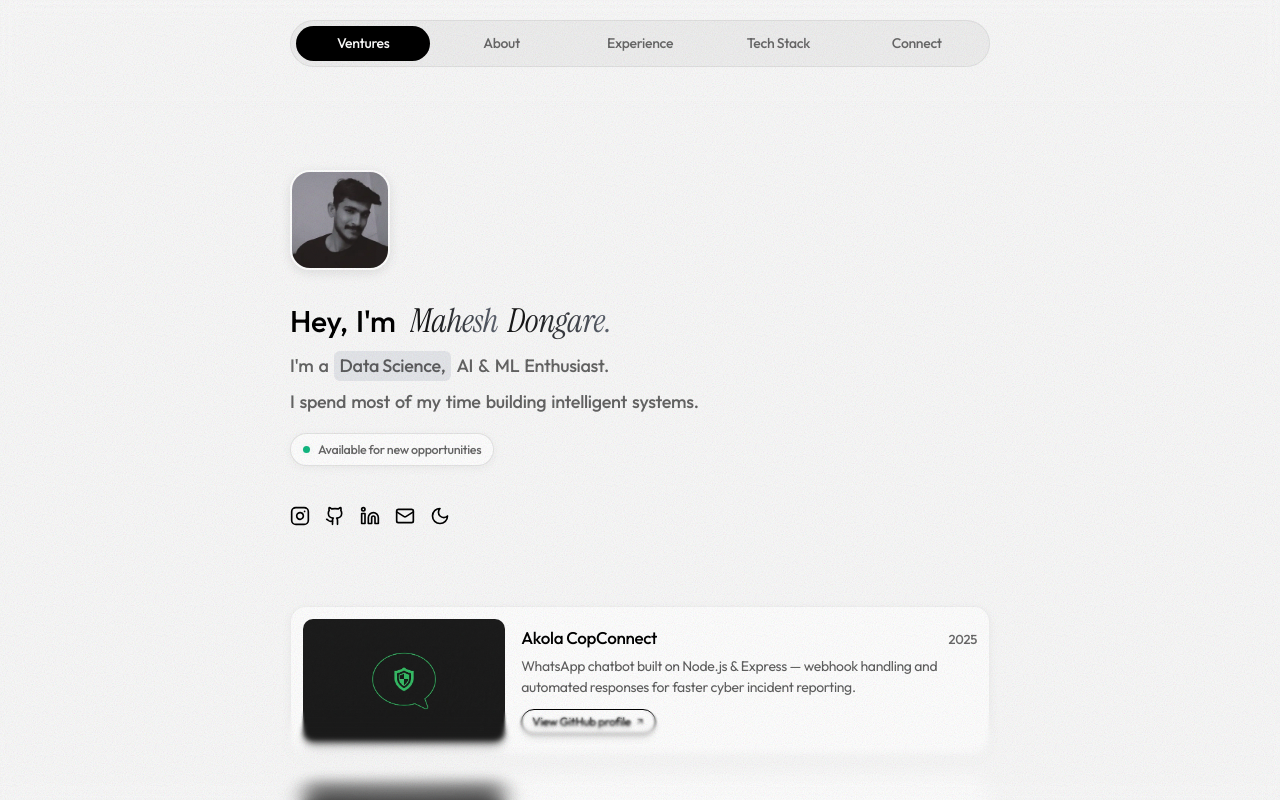
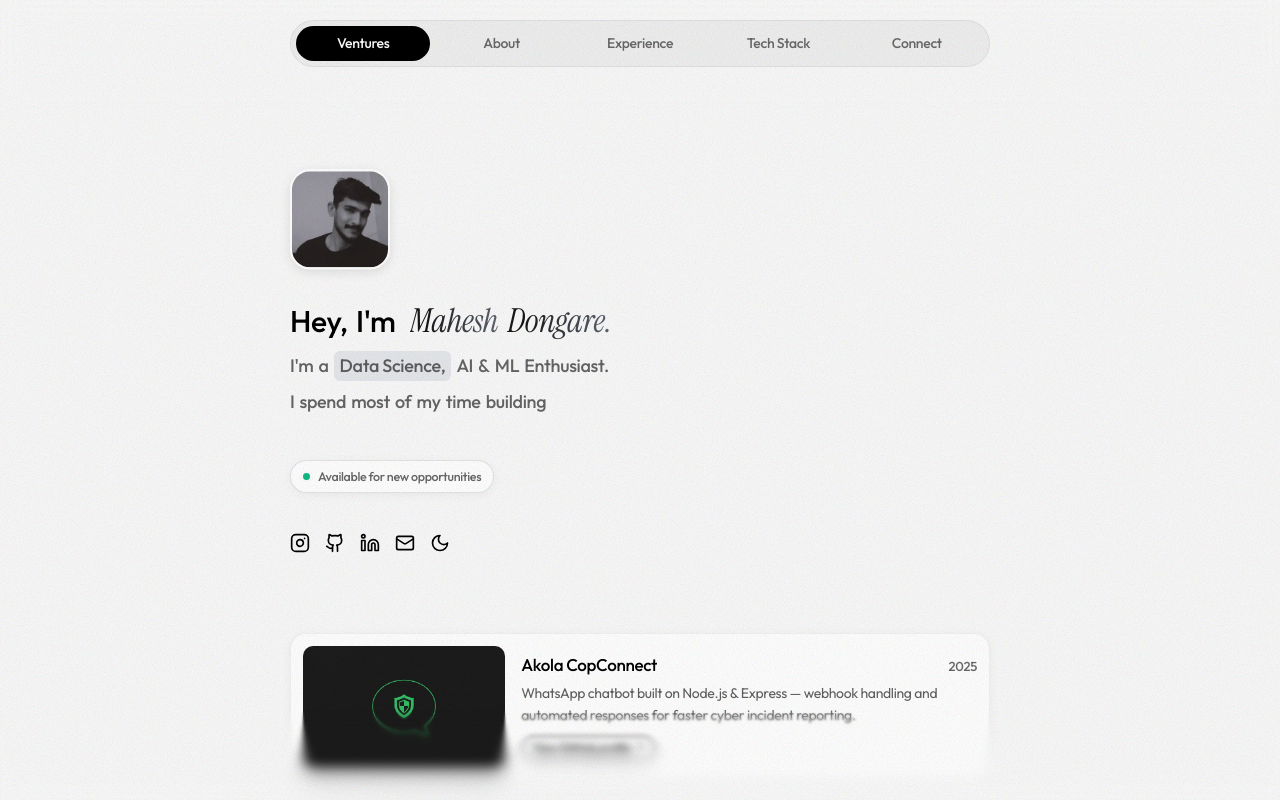
Before and after one commit to mahesh-atx/Minimal_Portfolio, a React (Vite) app: page / in a window 1280 px wide. Shown: the top 800 px of the page. Built offline with nearby package versions, Linux system fonts and the light colour scheme.

Commit message:
Hero: cursor parallax depth, idle avatar float, rotating serif word cycling
Co-authored-by: arena-agent <297053741+arena-agent@users.noreply.github.com>

```diff
--- a/src/sections/Hero.jsx
+++ b/src/sections/Hero.jsx
@@ -1,4 +1,5 @@
-import { motion } from 'framer-motion';
+import { useEffect, useState } from 'react';
+import { motion, AnimatePresence, useMotionValue, useSpring, useTransform } from 'framer-motion';
 import { Sun, Moon } from 'lucide-react';
 import avatarImg from '../avatar.webp';
 import { SOCIALS } from '../data';
@@ -6,17 +7,57 @@ import { fadeSlideUp, staggerContainer } from '../animations';
 import AnimatedWords from '../components/AnimatedWords';
 import Magnetic from '../components/Magnetic';
 
+const ROTATING = ['intelligent systems.', 'machine learning models.', 'data-driven products.', 'LLM-powered tools.'];
+
 export default function Hero({ dark, setDark, handleCopyEmail }) {
+  const [wordIdx, setWordIdx] = useState(0);
+
+  useEffect(() => {
+    const t = setInterval(() => setWordIdx((i) => (i + 1) % ROTATING.length), 2600);
+    return () => clearInterval(t);
+  }, []);
+
+  // Cursor parallax — intro and avatar drift on opposite vectors for depth
+  const mx = useMotionValue(0);
+  const my = useMotionValue(0);
+  const sx = useSpring(mx, { stiffness: 60, damping: 18 });
+  const sy = useSpring(my, { stiffness: 60, damping: 18 });
+  const introX = useTransform(sx, [-1, 1], [-6, 6]);
+  const introY = useTransform(sy, [-1, 1], [-4, 4]);
+  const avatarX = useTransform(sx, [-1, 1], [9, -9]);
+  const avatarY = useTransform(sy, [-1, 1], [7, -7]);
+
+  const handlePointerMove = (event) => {
+    if (!window.matchMedia('(pointer: fine)').matches) return;
+    const rect = event.currentTarget.getBoundingClientRect();
+    mx.set(((event.clientX - rect.left) / rect.width) * 2 - 1);
+    my.set(((event.clientY - rect.top) / rect.height) * 2 - 1);
+  };
+
+  const handlePointerLeave = () => {
+    mx.set(0);
+    my.set(0);
+  };
+
   return (
     <motion.header
       initial="hidden"
       animate="visible"
       variants={staggerContainer}
+      onPointerMove={handlePointerMove}
+      onPointerLeave={handlePointerLeave}
       className="flex flex-col items-start gap-[30px] w-[420px] max-w-full"
     >
       <h1 className="sr-only">Mahesh Dongare — Data Science, AI & ML Portfolio</h1>
+
+      {/* Avatar — parallax + idle float + hover pop */}
+      <motion.div style={{ x: avatarX, y: avatarY }}>
+        <motion.div variants={fadeSlideUp}>
+          <motion.div
+            animate={{ y: [0, -6, 0] }}
+            transition={{ duration: 5, repeat: Infinity, ease: 'easeInOut' }}
+          >
             <motion.img
-        variants={fadeSlideUp}
               whileHover={{ scale: 1.08, rotate: 3 }}
               transition={{ type: 'spring', stiffness: 300, damping: 15 }}
               src={avatarImg}
@@ -26,6 +67,12 @@ export default function Hero({ dark, setDark, handleCopyEmail }) {
               fetchPriority="high"
               className="w-[100px] h-[100px] rounded-[20px] object-cover border-2 border-white shadow-avatar"
             />
+          </motion.div>
+        </motion.div>
+      </motion.div>
+
+      {/* Intro — parallax wrapper around the staggered text block */}
+      <motion.div style={{ x: introX, y: introY }} className="w-full">
         <motion.div variants={fadeSlideUp} className="flex flex-col gap-[8px] w-full">
           <h2 className="text-[30px] max-[809px]:text-[25px] font-medium leading-[1.3] text-black">
             <AnimatedWords text="Hey, I'm" className="inline" />{' '}
@@ -39,10 +86,21 @@ export default function Hero({ dark, setDark, handleCopyEmail }) {
             text="I'm a Data Science, AI & ML Enthusiast."
             className="text-[18px] max-[809px]:text-[16px] font-medium leading-[1.45] text-black/60 block"
           />
-        <AnimatedWords
-          text="I spend most of my time building intelligent systems."
-          className="text-[18px] max-[809px]:text-[16px] font-medium leading-[1.45] text-black/60 block"
-        />
+          <p className="text-[18px] max-[809px]:text-[16px] font-medium leading-[1.45] text-black/60">
+            <AnimatedWords text="I spend most of my time building" className="inline" />{' '}
+            <AnimatePresence mode="wait">
+              <motion.span
+                key={wordIdx}
+                initial={{ opacity: 0, y: 10, filter: 'blur(6px)' }}
+                animate={{ opacity: 1, y: 0, filter: 'blur(0px)' }}
+                exit={{ opacity: 0, y: -10, filter: 'blur(6px)' }}
+                transition={{ duration: 0.45, ease: [0.16, 1, 0.3, 1] }}
+                className="font-serif-accent inline-block text-[1.05em] text-black/80 dark:text-white/85"
+              >
+                {ROTATING[wordIdx]}
+              </motion.span>
+            </AnimatePresence>
+          </p>
           <motion.div variants={fadeSlideUp} className="mt-[10px]">
             <span className="inline-flex items-center gap-[8px] px-[12px] py-[6px] rounded-full border border-black/10 dark:border-white/15 bg-white dark:!bg-white/[0.06] shadow-card">
               <span className="relative flex h-[7px] w-[7px]">
@@ -53,6 +111,9 @@ export default function Hero({ dark, setDark, handleCopyEmail }) {
             </span>
           </motion.div>
         </motion.div>
+      </motion.div>
+
+      {/* Socials + theme toggle */}
       <motion.div variants={fadeSlideUp} className="flex items-center gap-[15px] mt-[10px] text-black">
         {SOCIALS.map((s) => {
           const Icon = s.icon;
```
Lines whose indentation alone changed are shown as unchanged.
